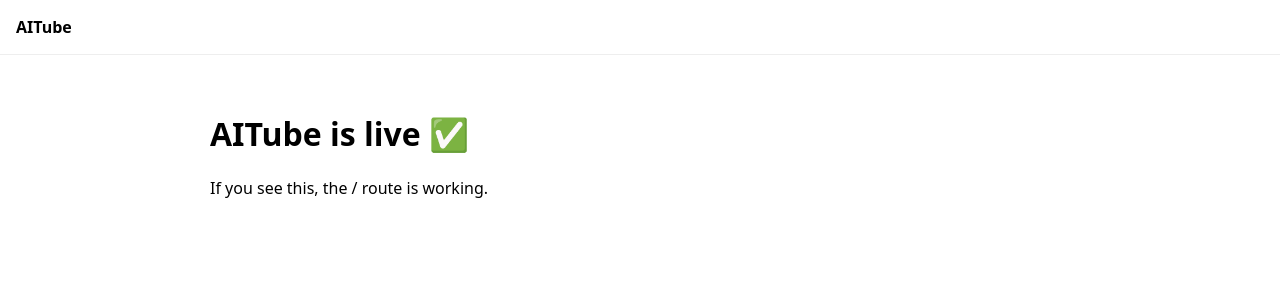
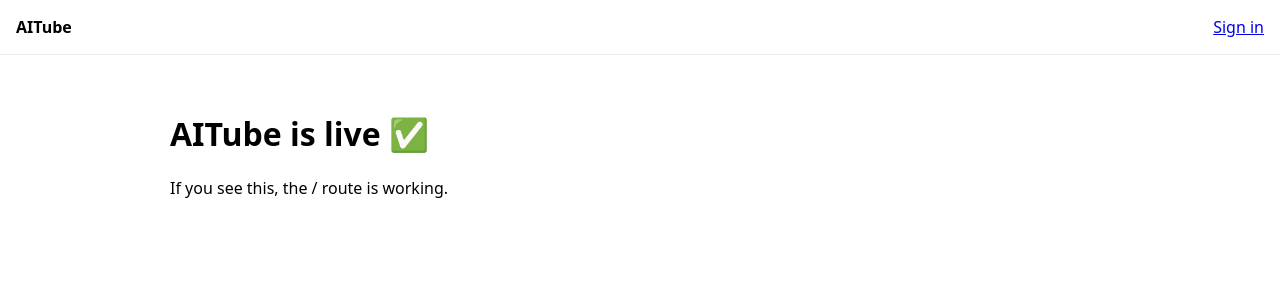
Before and after one commit to ericllee/AI-TUBE, a Next.js app: page / in a window 1280 px wide. Shown: the top 300 px of the page. Built offline with nearby package versions, Linux system fonts and the light colour scheme.

Commit message:
add header link

```diff
--- a/src/app/layout.js
+++ b/src/app/layout.js
@@ -4,12 +4,13 @@ export default function RootLayout({ children }) {
   return (
     <html lang="en">
       <body style={{ margin: 0, fontFamily: "system-ui, Arial" }}>
-        <div style={{ padding: 16, borderBottom: "1px solid #eee" }}>
-          <strong>AITube</strong>
+        <div style={{ padding: 16, borderBottom: "1px solid #eee", display: "flex", gap: 12, alignItems: "center" }}>
+          <a href="/" style={{ fontWeight: 800, textDecoration: "none", color: "inherit" }}>AITube</a>
+          <div style={{ marginLeft: "auto", display: "flex", gap: 12 }}>
+            <a href="/auth">Sign in</a>
+          </div>
         </div>
-        <div style={{ maxWidth: 900, margin: "0 auto", padding: 16 }}>
-          {children}
-        </div>
+        <div style={{ maxWidth: 980, margin: "0 auto", padding: 16 }}>{children}</div>
       </body>
     </html>
   );
```
